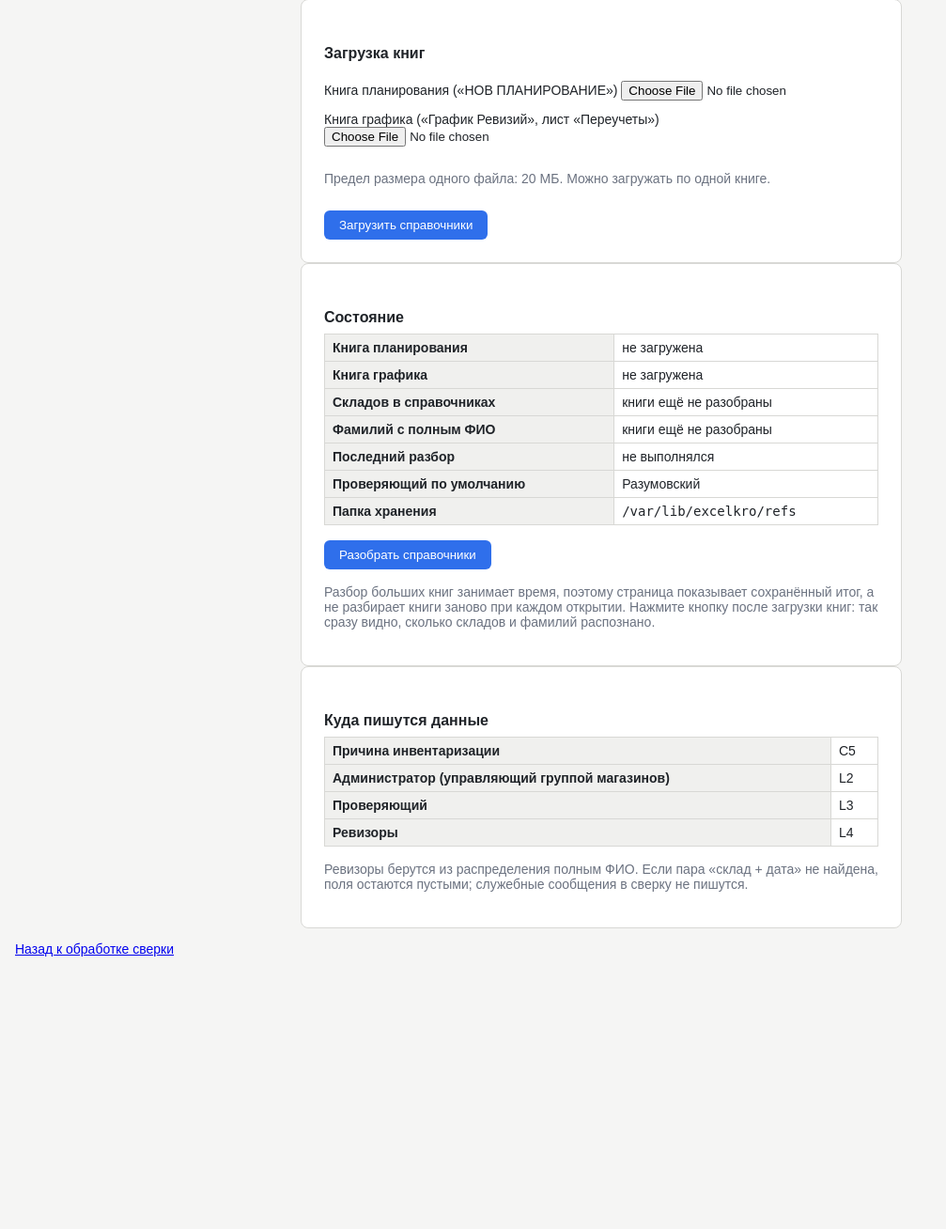
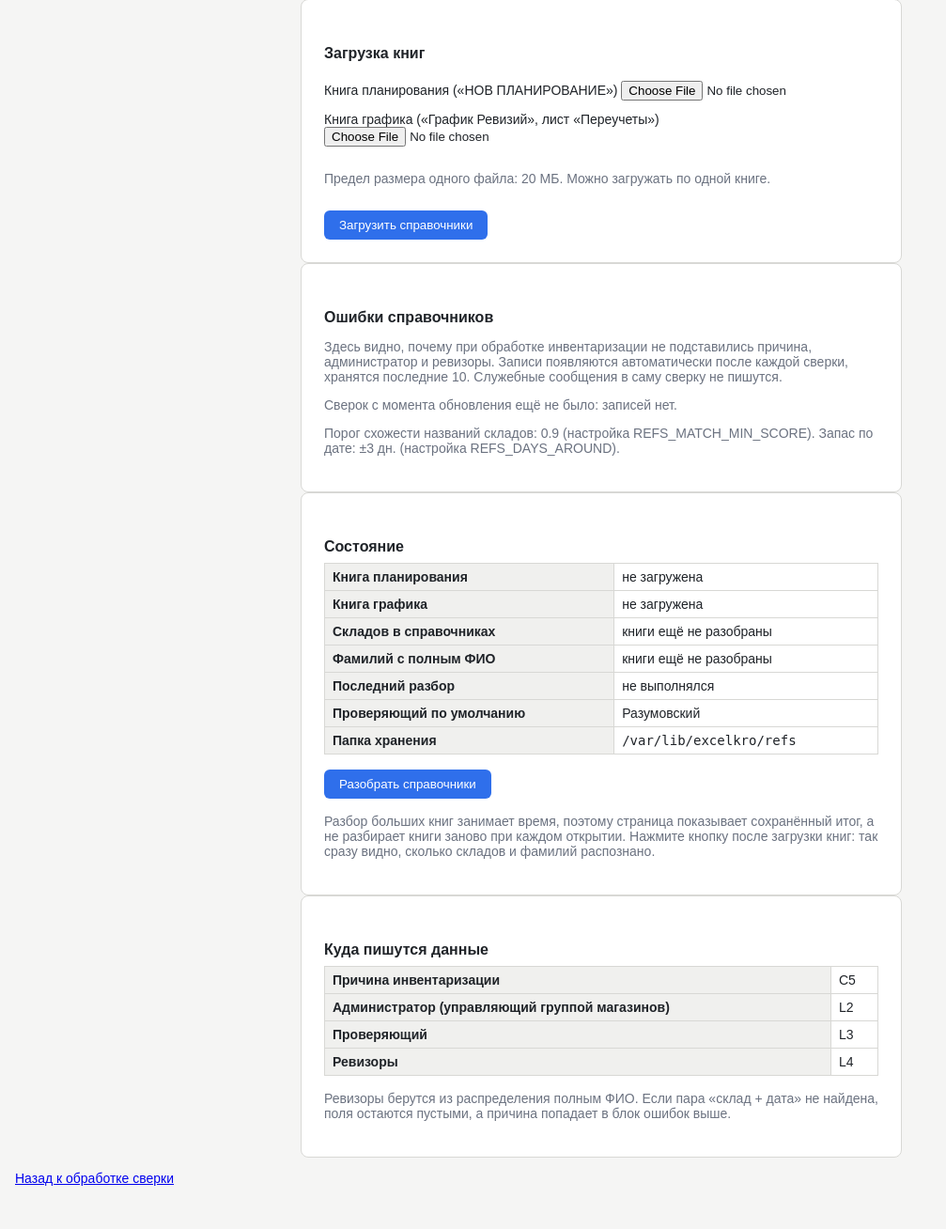
Before and after one commit to lineSence/ExcelKROAutoFormat, a FastAPI app: page /refs in a window 1280 px wide. Shown: the part 116-1424 px from the top of the page at 94% size, without its empty margins (0-1007 px from the left). Before the commit the page ends 1134 px from the top, so only its background shows below. Run offline with FastAPI, Linux system fonts and the light colour scheme; parts of the project's set-up code (start-up, migrations or seed data) failed here and were passed over.

Commit message:
Блок ошибок справочников на страницах, запись итога обработки

```diff
--- a/app/core/refs_sync.py
+++ b/app/core/refs_sync.py
@@ -6,8 +6,8 @@
 Число складов и фамилий считается один раз после загрузки и хранится в состоянии:
 разбор больших книг тяжёлый, и делать его на каждый показ страницы нельзя.
 
-Здесь же хранится итог последней обработки сверки: если данные справочников
-не подставились, причины видны на странице «Справочники» без журнала службы.
+Здесь же хранится журнал последних обработок сверки: если данные справочников
+не подставились, причины видны на странице «Справочники», а не только в журнале службы.
 
 Запасной способ (пока не включён в интерфейсе): копирование из сетевой
 папки по расписанию. Код сохранён для будущего.
@@ -40,7 +40,7 @@ WEEK_DAYS = (
 PLANNING_FILE = "planning.xlsx"
 SCHEDULE_FILE = "schedule.xlsx"
 
-# Сколько последних обработок со сбоями справочников хранить для страницы.
+# Сколько последних обработок сверок хранить для блока ошибок.
 FILL_LOG_LIMIT = 10
 
 # Виды книг: ключ формы — имя местной копии — название для страницы.
@@ -93,7 +93,7 @@ class SyncState:
 
     @property
     def fill_troubles(self) -> list[dict]:
-        """Только те обработки, где были ошибки справочников."""
+        """Только те обработки, где справочники дали ошибку."""
         return [item for item in self.fill_log if item.get("problems")]
 
 
@@ -130,7 +130,7 @@ def parse_times(values: list[object]) -> list[str]:
 
 
 def parse_fill_log(values: object) -> list[dict]:
-    """Чистит журнал обработок из файла состояния."""
+    """Чистит журнал обработок, прочитанный из файла состояния."""
     if not isinstance(values, list):
         return []
     clean: list[dict] = []
@@ -145,7 +145,9 @@ def parse_fill_log(values: object) -> list[dict]:
                 "day": str(item.get("day") or ""),
                 "file": str(item.get("file") or ""),
                 "found": bool(item.get("found")),
-                "problems": [str(line) for line in problems] if isinstance(problems, list) else [],
+                "problems": (
+                    [str(line) for line in problems] if isinstance(problems, list) else []
+                ),
             }
         )
     return clean
@@ -187,7 +189,7 @@ def note_fill(
 ) -> SyncState:
     """Записывает итог подстановки справочников в одну сверку.
 
-    Журнал нужен, чтобы причина была видна на странице «Справочники» позже,
+    Запись нужна, чтобы причина была видна на странице «Справочники» и позже,
     а не только сразу после обработки.
     """
     state = load_state(state_path)
@@ -390,4 +392,4 @@ class Scheduler:
                     refresh(state, self.local_dir, self.state_path)
                     self._last = dt.datetime.now()
             except Exception:  # noqa: BLE001
-                logger.exception("Сбой в планировщике справочников"}
+                logger.exception("Сбой в планировщике справочников")
--- a/app/main.py
+++ b/app/main.py
@@ -192,6 +192,23 @@ async def confirm(request: Request, token: str):
     return _result_page(request, result, strict_on)
 
 
+def _note_refs(result: PipelineResult) -> None:
+    """Кладёт итог справочников в состояние, чтобы он был виден на `/refs`."""
+    info = result.refs or {}
+    try:
+        refs_sync.note_fill(
+            settings.refs_state_path,
+            store=str(result.summary.get("warehouse") or ""),
+            day=str(result.summary.get("date") or ""),
+            file_name=result.source_name,
+            found=bool(info.get("found")),
+            problems=list(info.get("problems") or []),
+        )
+    except OSError:
+        # Запись журнала не должна мешать выдаче готового файла.
+        logger.warning("Итог справочников не записан в состояние", exc_info=True)
+
+
 def _result_page(
     request: Request,
     result: PipelineResult,
@@ -200,6 +217,7 @@ def _result_page(
     token = result.output_path.parent.name
     RESULTS[token] = result
     STRICT_FLAGS[token] = bool(strict)
+    _note_refs(result)
     # Подтверждённые пары в таблице не показываются.
     pending = [row for row in result.doubtful if not row.get("answered")]
     return templates.TemplateResponse(
@@ -252,6 +270,9 @@ def _refs_page(request: Request, note: str = "", error: str = "") -> HTMLRespons
             "cells": settings.refs_cells(),
             "local_dir": settings.refs_dir,
             "max_upload_mb": settings.max_upload_mb,
+            "fill_log": state.fill_log,
+            "min_score": settings.refs_match_min_score,
+            "days_around": settings.refs_days_around,
             "note": note,
             "error": error,
         },
@@ -307,11 +328,18 @@ def refs_check(request: Request):
     state = refs_sync.load_state(settings.refs_state_path)
     state = refs_sync.measure(state, settings.refs_dir, settings.refs_state_path)
     if state.last_status == "ошибка":
-        return _refs_page(request, error="Книги не разобраны. Подробности — в журнале службы.")
+        return _refs_page(request, error=f"Книги не разобраны. {state.last_error}")
     return _refs_page(
         request,
         note=f"Разбор готов: складов {state.stores}, фамилий {state.people}.",
     )
+
+
+@app.post("/refs/clear", response_class=HTMLResponse)
+def refs_clear(request: Request):
+    """Очищает блок ошибок справочников."""
+    refs_sync.clear_fill_log(settings.refs_state_path)
+    return _refs_page(request, note="Блок ошибок очищен.")
 
 
 def _error(
--- a/app/templates/refs.html
+++ b/app/templates/refs.html
@@ -34,6 +34,44 @@
     </form>
 
     <section class="card">
+      <h2>Ошибки справочников</h2>
+      <p class="hint">
+        Здесь видно, почему при обработке инвентаризации не подставились причина,
+        администратор и ревизоры. Записи появляются автоматически после каждой сверки,
+        хранятся последние 10. Служебные сообщения в саму сверку не пишутся.
+      </p>
+      {% if fill_log %}
+        {% for item in fill_log %}
+        <div class="card">
+          <p>
+            <b>{{ item.at }}</b> — склад «{{ item.store or "не определён" }}»,
+            дата {{ item.day or "не найдена" }}
+            {% if item.file %}<br /><span class="hint">Файл: {{ item.file }}</span>{% endif %}
+          </p>
+          {% if item.problems %}
+          <ul>
+            {% for line in item.problems %}
+            <li class="error">{{ line }}</li>
+            {% endfor %}
+          </ul>
+          {% else %}
+          <p class="ok">Справочники подставлены полностью.</p>
+          {% endif %}
+        </div>
+        {% endfor %}
+        <form method="post" action="/refs/clear">
+          <button type="submit">Очистить блок ошибок</button>
+        </form>
+      {% else %}
+        <p class="hint">Сверок с момента обновления ещё не было: записей нет.</p>
+      {% endif %}
+      <p class="hint">
+        Порог схожести названий складов: {{ min_score }} (настройка REFS_MATCH_MIN_SCORE).
+        Запас по дате: ±{{ days_around }} дн. (настройка REFS_DAYS_AROUND).
+      </p>
+    </section>
+
+    <section class="card">
       <h2>Состояние</h2>
       <table>
         <tbody>
@@ -68,7 +106,7 @@
             <td>{{ state.parsed or "не выполнялся" }}</td>
           </tr>
           {% if state.last_error %}
-          <tr><th>Последняя ошибка</th><td class="error">{{ state.last_error }}</td></tr>
+          <tr><th>Последняя ошибка разбора</th><td class="error">{{ state.last_error }}</td></tr>
           {% endif %}
           <tr><th>Проверяющий по умолчанию</th><td>{{ checker }}</td></tr>
           <tr><th>Папка хранения</th><td><code>{{ local_dir }}</code></td></tr>
@@ -96,7 +134,7 @@
       </table>
       <p class="hint">
         Ревизоры берутся из распределения полным ФИО. Если пара «склад + дата» не найдена,
-        поля остаются пустыми; служебные сообщения в сверку не пишутся.
+        поля остаются пустыми, а причина попадает в блок ошибок выше.
       </p>
     </section>
 
```
Also changed, not shown: app/templates/result.html (+12 -1 lines).
